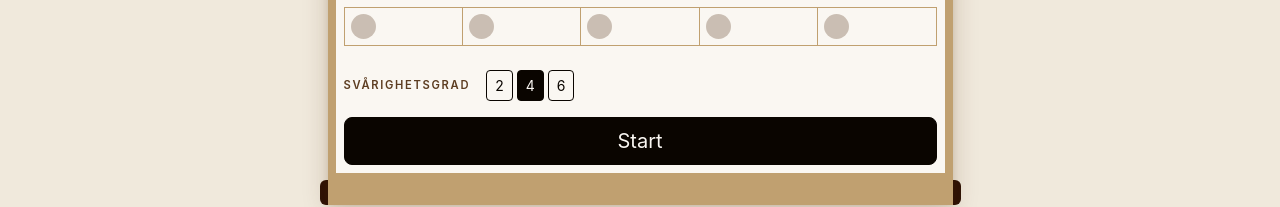
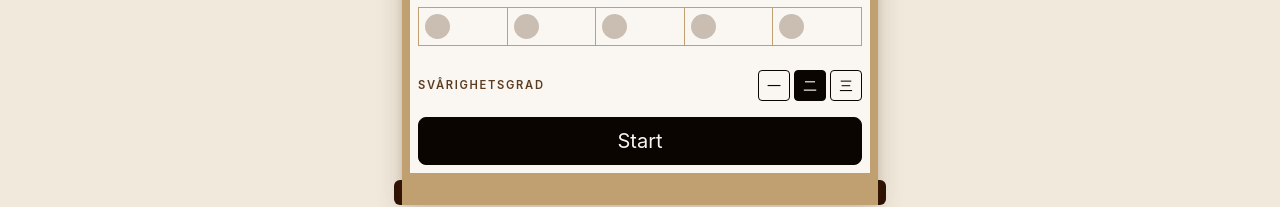
Before and after one commit to Hafuketo/kyokuquiz, a React (Vite) app: page /quiz/filter in a window 1280 px wide. Shown: the part 427-634 px from the top of the page. Built offline with nearby package versions, Linux system fonts and the light colour scheme; some icons are missing.

Commit message:
added difficulty tiers and updated styles

```diff
--- a/src/pages/Filter.tsx
+++ b/src/pages/Filter.tsx
@@ -14,6 +14,12 @@ const EXTRA_CATEGORIES: { key: string; value: DictionaryCategory; icon: React.Re
   { key: 'cat_number',      value: 'number',      icon: <FaHashtag /> },
   { key: 'cat_tournament',  value: 'tournament',  icon: <FaTrophy />  },
   { key: 'cat_terminology', value: 'terminology', icon: <FaBookOpen /> },
+]
+
+const DIFFICULTY_TIERS: { tier: number; options: number; kanji: string }[] = [
+  { tier: 1, options: 2, kanji: '一' },
+  { tier: 2, options: 4, kanji: '二' },
+  { tier: 3, options: 6, kanji: '三' },
 ]
 
 const ROW_ICONS: Partial<Record<string, React.ReactNode>> = {
@@ -41,7 +47,7 @@ export default function Filter() {
   const { t } = useTranslation()
 
   const [showLegend, setShowLegend] = useState(false)
-  const [difficulty, setDifficulty] = useState(4)
+  const [difficultyTier, setDifficultyTier] = useState(2)
   const [selectedCells, setSelectedCells]   = useState<Set<string>>(defaultCells)
   const [selectedExtras, setSelectedExtras] = useState<DictionaryCategory[]>([])
   const [includeDojokun, setIncludeDojokun] = useState(false)
@@ -93,7 +99,7 @@ export default function Filter() {
       extras:     selectedExtras.join(','),
       dojokun:    includeDojokun ? '1' : '0',
       mottoes:    includeMottoes ? '1' : '0',
-      difficulty: String(difficulty),
+      difficulty: String(DIFFICULTY_TIERS.find(d => d.tier === difficultyTier)?.options ?? 4),
     })
     navigate(`/quiz/game?${params}`)
   }
@@ -110,8 +116,8 @@ export default function Filter() {
   }
 
   return (
-    <PageLayout colProps={{ xs: 12, sm: 11, md: 9, lg: 8, xl: 7 }} align="start">
-      <Scroll scrollable>
+    <PageLayout colProps={{ xs: 'auto' }} align="start">
+      <Scroll>
         <Stack gap={4}>
 
           <div style={{ overflowX: 'auto' }}>
@@ -209,17 +215,18 @@ export default function Filter() {
           </table>
 
         </Stack>
-        <div className="d-flex align-items-center gap-3 mt-4">
+        <div className="d-flex align-items-center gap-3 mt-4 justify-content-between">
           <span className="text-kq-mid text-uppercase fw-semibold fs-xs ls-label text-nowrap">
             {t('filter.difficulty')}
           </span>
           <div className="d-flex gap-1">
-            {[2, 4, 6].map(d => (
-              <Button key={d} size="sm"
-                variant={difficulty === d ? 'dark' : 'outline-dark'}
-                onClick={() => setDifficulty(d)}
+            {DIFFICULTY_TIERS.map(d => (
+              <Button key={d.tier} size="sm"
+                variant={difficultyTier === d.tier ? 'dark' : 'outline-dark'}
+                onClick={() => setDifficultyTier(d.tier)}
+                title={`${d.options}`}
               >
-                {d}
+                {d.kanji}
               </Button>
             ))}
           </div>
```
